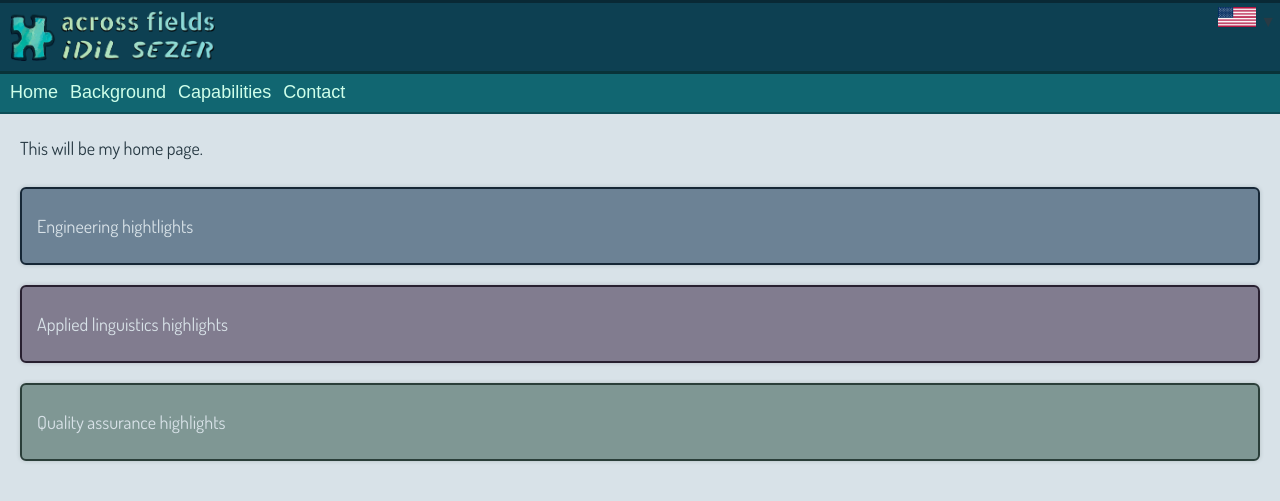
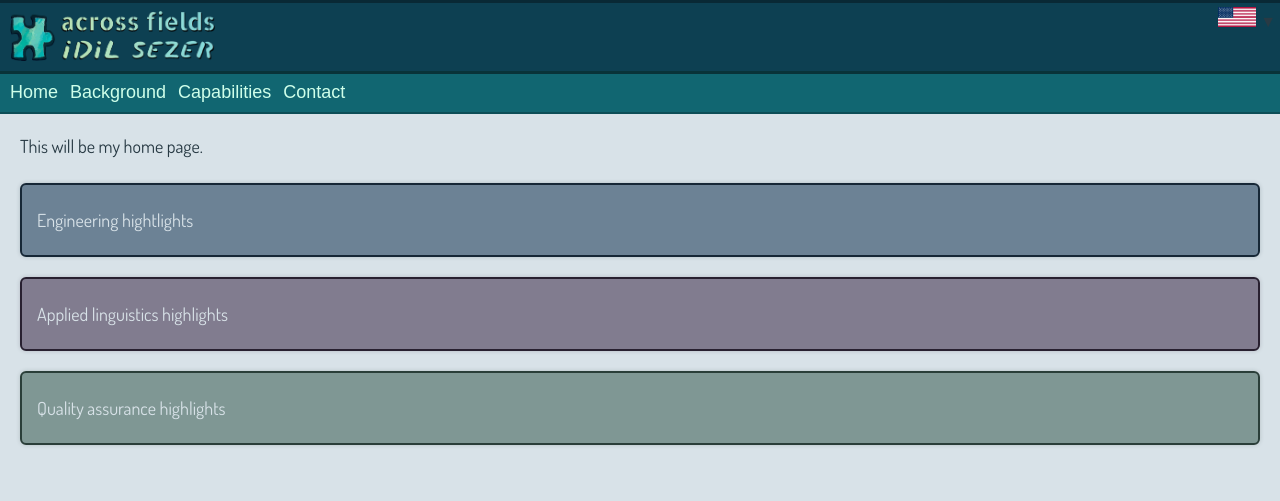
Before and after one commit to acrossfields/idilsezer, a Jekyll site: the page built from en/index.md, in a window 1280 px wide. Shown: the top 501 px of the page. Built offline with Jekyll 4.4.1, drawn with Linux system fonts in a browser that asks for light colours; some web fonts are replaced.

Commit message:
Update style.scss

```diff
--- a/assets/css/style.scss
+++ b/assets/css/style.scss
@@ -78,14 +78,14 @@ body a:hover {
 
 .content-home {
   margin: 15px;
-  padding: 10px 5px;
+  padding: 8px 5px;
   font-family: 'Dosis', sans-serif;
   font-size: 18px;
 }
 
 .content-home.eng {
   margin: 20px;
-  padding: 10px 15px;
+  padding: 8px 15px;
   color: #d8e2e8;
   background-color: rgba(38, 68, 96, 0.6);
   border: 2px solid #162736;
@@ -95,7 +95,7 @@ body a:hover {
 
 .content-home.lang {
   margin: 20px;
-  padding: 10px 15px;
+  padding: 8px 15px;
   color: #d8e2e8;
   background-color: rgba(72, 57, 85, 0.6);
   border: 2px solid #282030;
@@ -105,7 +105,7 @@ body a:hover {
 
 .content-home.qa {
   margin: 20px;
-  padding: 10px 15px;
+  padding: 8px 15px;
   color: #d8e2e8;
   background-color: rgba(69, 103, 94, 0.6);
   border: 2px solid #2a3e39;
```
